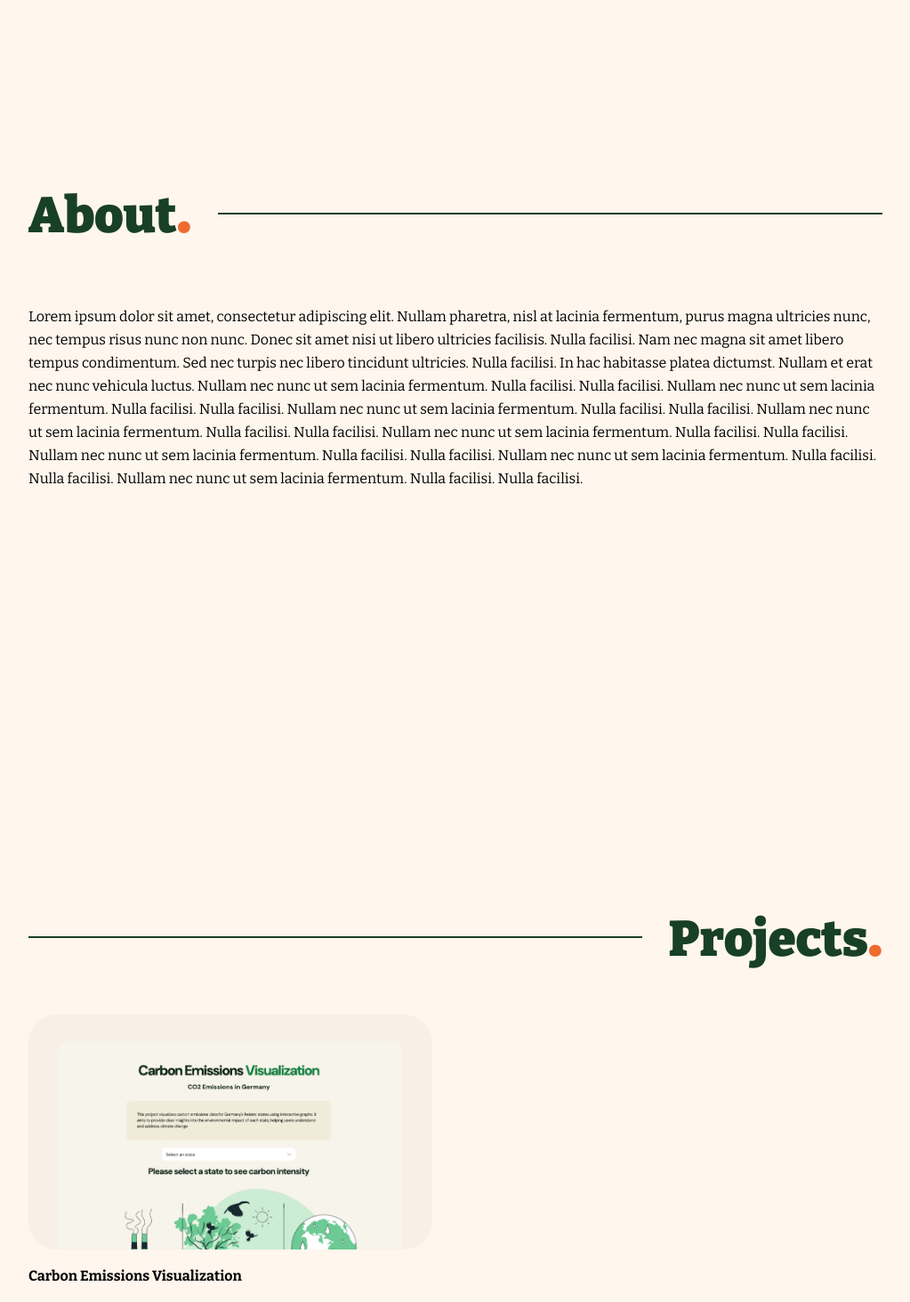
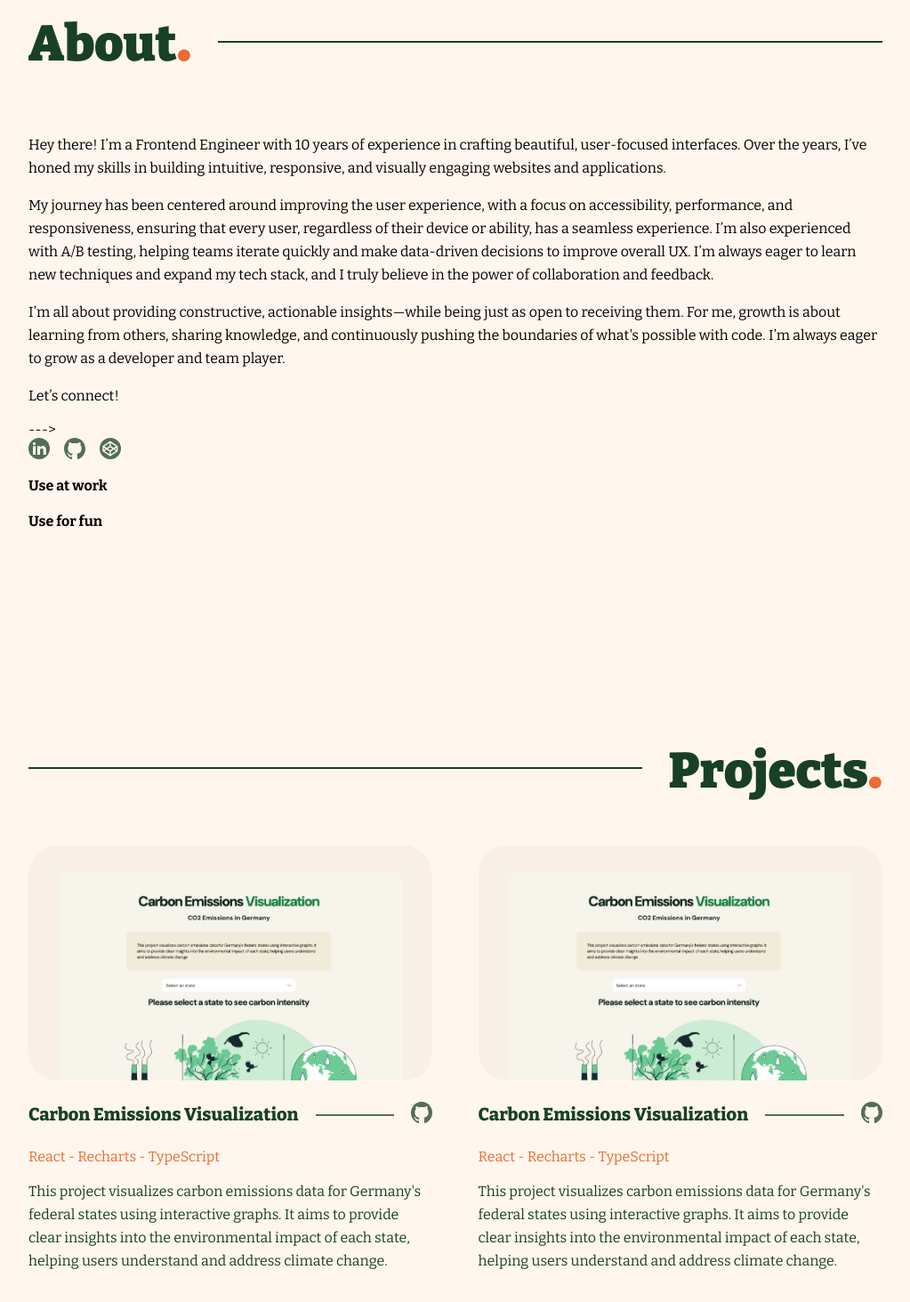
Before and after one commit to nalpizar/nataliaalpizar.com, a React (Vite) app: page / in a window 1280 px wide. Shown: the part 920-2383 px from the top of the page at 89% size, without its empty margins (158-1181 px from the left). Built offline with nearby package versions, Linux system fonts and the light colour scheme.

Commit message:
feat: project card (#9)

```diff
--- a/src/components/utils/Reveal.tsx
+++ b/src/components/utils/Reveal.tsx
@@ -23,12 +23,12 @@ export const Reveal = ({ children, width = 'fit-content' }: Props) => {
     <div ref={ref} style={{ position: 'relative', width }}>
       <motion.div
         variants={{
-          hidden: { opacity: 0, y: 75 },
+          hidden: { opacity: 0, y: 45 },
           visible: { opacity: 1, y: 0 },
         }}
         initial="hidden"
         animate={mainControls}
-        transition={{ duration: 0.5, delay: 0.25 }}
+        transition={{ duration: 0.3, delay: 0.25 }}
       >
         {children}
       </motion.div>
@@ -39,7 +39,7 @@ export const Reveal = ({ children, width = 'fit-content' }: Props) => {
         }}
         initial="hidden"
         animate={slideControls}
-        transition={{ duration: 0.75, ease: 'easeIn' }}
+        transition={{ duration: 0.5, ease: 'easeIn' }}
         style={{
           position: 'absolute',
           top: 4,
--- a/src/sections/About/About.tsx
+++ b/src/sections/About/About.tsx
@@ -1,29 +1,51 @@
 import { Fragment } from 'react/jsx-runtime';
 import './about.scss';
 import { HeaderSection } from '../../components/HeaderSection/HeaderSection';
+import { Social } from '../../components/Social/Social';
 
 export function About() {
   return (
     <Fragment>
       <section id="about" className="section__container">
         <HeaderSection title="About" textAlignment="left" />
-        <p>
-          Lorem ipsum dolor sit amet, consectetur adipiscing elit. Nullam
-          pharetra, nisl at lacinia fermentum, purus magna ultricies nunc, nec
-          tempus risus nunc non nunc. Donec sit amet nisi ut libero ultricies
-          facilisis. Nulla facilisi. Nam nec magna sit amet libero tempus
-          condimentum. Sed nec turpis nec libero tincidunt ultricies. Nulla
-          facilisi. In hac habitasse platea dictumst. Nullam et erat nec nunc
-          vehicula luctus. Nullam nec nunc ut sem lacinia fermentum. Nulla
-          facilisi. Nulla facilisi. Nullam nec nunc ut sem lacinia fermentum.
-          Nulla facilisi. Nulla facilisi. Nullam nec nunc ut sem lacinia
-          fermentum. Nulla facilisi. Nulla facilisi. Nullam nec nunc ut sem
-          lacinia fermentum. Nulla facilisi. Nulla facilisi. Nullam nec nunc ut
-          sem lacinia fermentum. Nulla facilisi. Nulla facilisi. Nullam nec nunc
-          ut sem lacinia fermentum. Nulla facilisi. Nulla facilisi. Nullam nec
-          nunc ut sem lacinia fermentum. Nulla facilisi. Nulla facilisi. Nullam
-          nec nunc ut sem lacinia fermentum. Nulla facilisi. Nulla facilisi.
-        </p>
+        <div>
+          <div>
+            <p>
+              Hey there! I’m a Frontend Engineer with 10 years of experience in
+              crafting beautiful, user-focused interfaces. Over the years, I’ve
+              honed my skills in building intuitive, responsive, and visually
+              engaging websites and applications.
+            </p>
+            <p>
+              My journey has been centered around improving the user experience,
+              with a focus on accessibility, performance, and responsiveness,
+              ensuring that every user, regardless of their device or ability,
+              has a seamless experience. I’m also experienced with A/B testing,
+              helping teams iterate quickly and make data-driven decisions to
+              improve overall UX. I’m always eager to learn new techniques and
+              expand my tech stack, and I truly believe in the power of
+              collaboration and feedback.
+            </p>
+            <p>
+              I’m all about providing constructive, actionable insights—while
+              being just as open to receiving them. For me, growth is about
+              learning from others, sharing knowledge, and continuously pushing
+              the boundaries of what's possible with code. I’m always eager to
+              grow as a developer and team player.
+            </p>
+            <div>
+              <p>Let’s connect!</p> ---&gt; <Social></Social>
+            </div>
+          </div>
+          <div>
+            <div>
+              <h4>Use at work</h4>
+            </div>
+            <div>
+              <h4>Use for fun</h4>
+            </div>
+          </div>
+        </div>
       </section>
     </Fragment>
   );
--- a/src/sections/Projects/Projects.tsx
+++ b/src/sections/Projects/Projects.tsx
@@ -3,6 +3,8 @@ import { HeaderSection } from '../../components/HeaderSection/HeaderSection';
 // import { Reveal } from '../../components/utils/Reveal';
 import './projects.scss';
 import projectImage from '../../assets/project-1.png';
+import { motion } from 'framer-motion';
+import { Reveal } from '../../components/utils/Reveal';
 
 export function Projects() {
   return (
@@ -12,20 +14,28 @@ export function Projects() {
         <div className="projects__container">
           <div className="project">
             <div className="project__image">
-              <img
+              <motion.img
                 src={projectImage}
                 alt="Project-1 image"
                 className="project__image-img"
-                style={{ width: '85%', rotate: '0deg' }}
-              ></img>
+                style={{ width: '85%' }}
+                whileHover={{ scale: 1.1, rotate: 5 }}
+                transition={{ type: 'spring', stiffness: 300 }}
+              />
             </div>
             <div className="project__description">
+              <Reveal width="100%">
                 <div className="project__description-title">
                   <h4 className="project__title-text">
                     Carbon Emissions Visualization
                   </h4>
                   <div className="project__title-title-line"></div>
-                <a target="_blank" rel="nofollow" href="https://www.github.com">
+                  <a
+                    target="_blank"
+                    className="project__description-link"
+                    rel="nofollow"
+                    href="https://github.com/nalpizar/CarbonEmissionsVisualizer"
+                  >
                     <svg
                       width="24"
                       height="24"
@@ -42,21 +52,78 @@ export function Projects() {
                     </svg>
                   </a>
                 </div>
-
+              </Reveal>
+              <Reveal>
                 <div className="project__description-tech">
                   React - Recharts - TypeScript
                 </div>
-
+              </Reveal>
+              <Reveal>
                 <p className="projects__description-text">
                   This project visualizes carbon emissions data for Germany's
                   federal states using interactive graphs. It aims to provide
                   clear insights into the environmental impact of each state,
-                helping users understand and address climate change.{' '}
-                <span>Learn more &gt;</span>
+                  helping users understand and address climate change.
                 </p>
+              </Reveal>
             </div>
           </div>
-          <div className="project"></div>
+          <div className="project">
+            <div className="project__image">
+              <motion.img
+                src={projectImage}
+                alt="Project-1 image"
+                className="project__image-img"
+                style={{ width: '85%' }}
+                whileHover={{ scale: 1.1, rotate: 5 }}
+                transition={{ type: 'spring', stiffness: 300 }}
+              />
+            </div>
+            <div className="project__description">
+              <Reveal width="100%">
+                <div className="project__description-title">
+                  <h4 className="project__title-text">
+                    Carbon Emissions Visualization
+                  </h4>
+                  <div className="project__title-title-line"></div>
+                  <a
+                    target="_blank"
+                    className="project__description-link"
+                    rel="nofollow"
+                    href="https://github.com/nalpizar/CarbonEmissionsVisualizer"
+                  >
+                    <svg
+                      width="24"
+                      height="24"
+                      fill="none"
+                      xmlns="http://www.w3.org/2000/svg"
+                    >
+                      <path
+                        fill-rule="evenodd"
+                        clip-rule="evenodd"
+                        d="M12 0C5.373 0 0 5.507 0 12.306c0 5.438 3.44 10.045 8.207 11.674.6.112.82-.268.82-.595 0-.295-.01-1.066-.016-2.095-3.338.745-4.045-1.65-4.045-1.65-.546-1.42-1.334-1.8-1.334-1.8-1.087-.766.08-.75.08-.75 1.206.086 1.838 1.27 1.838 1.27 1.071 1.88 2.807 1.34 3.493 1.023.107-.793.418-1.34.76-1.645-2.662-.31-5.464-1.366-5.464-6.08 0-1.345.466-2.443 1.232-3.3-.123-.311-.535-1.565.118-3.258 0 0 1.007-.332 3.3 1.26a11.241 11.241 0 0 1 3.006-.413c1.018.005 2.046.139 3.005.412C17.293 4.77 18.295 5.1 18.295 5.1c.653 1.693.24 2.947.117 3.258.767.862 1.233 1.96 1.233 3.3 0 4.725-2.808 5.764-5.48 6.07.428.38.814 1.13.814 2.277 0 1.644-.016 2.973-.016 3.375 0 .327.214.712.825.59C20.566 22.345 24 17.737 24 12.305 24 5.507 18.627 0 12 0Z"
+                        fill="#184027"
+                        fill-opacity=".75"
+                      ></path>
+                    </svg>
+                  </a>
+                </div>
+              </Reveal>
+              <Reveal>
+                <div className="project__description-tech">
+                  React - Recharts - TypeScript
+                </div>
+              </Reveal>
+              <Reveal>
+                <p className="projects__description-text">
+                  This project visualizes carbon emissions data for Germany's
+                  federal states using interactive graphs. It aims to provide
+                  clear insights into the environmental impact of each state,
+                  helping users understand and address climate change.
+                </p>
+              </Reveal>
+            </div>
+          </div>
         </div>
       </section>
     </Fragment>
--- a/src/sections/Projects/projects.scss
+++ b/src/sections/Projects/projects.scss
@@ -1,8 +1,11 @@
+@use '../../styles/theme/colors' as colors;
+@use '../../styles/mixins' as *;
+
 .projects__container {
   display: grid;
-  grid-template-columns: 1fr 1fr;
-  grid-gap: 3.2rem;
-  gap: 3.2rem;
+  grid-template-columns: 1fr;
+  grid-gap: 2rem;
+  gap: 2rem;
 
   .project {
     &__image {
@@ -13,8 +16,11 @@
       border-radius: 2rem;
       padding: 2rem;
       height: 200px;
+      max-width: 400px;
       overflow: hidden;
       position: relative;
+      cursor: pointer;
+      /* margin: 0 auto;  Right now since is only 1 project*/
 
       &-img {
         position: absolute;
@@ -22,5 +28,71 @@
         border-radius: 10px;
       }
     }
+    &__description {
+      color: #184027;
+      &-title {
+        display: flex;
+        align-items: center;
+        gap: 1.2rem;
+
+        flex-direction: column;
+        position: relative;
+        margin-bottom: 20px;
+      }
+
+      &-tech {
+        color: #ed6b2e;
+      }
+
+      &-link {
+        position: absolute;
+        right: 15px;
+        top: 30px;
+        &:hover,
+        &:focus {
+          svg > path {
+            fill: colors.$color-orange;
+          }
+        }
+      }
+    }
+
+    &__title-text {
+      flex-shrink: 0;
+      font-weight: 800;
+      font-size: 20px;
+      margin: 20px 0 0;
+    }
+
+    &__title-title-line {
+      height: 2px;
+      width: 100%;
+      background: #184027;
+      opacity: 0.75;
+    }
   }
 }
+
+@include media('medium') {
+  .projects__container {
+    grid-template-columns: 1fr 1fr;
+    grid-gap: 3.2rem;
+    gap: 3.2rem;
+    .project {
+      &__description {
+        &-title {
+          flex-direction: row;
+          margin-bottom: 0;
+        }
+
+        &-link {
+          position: initial;
+        }
+      }
+
+      &__title-text {
+        margin: 27px 0;
+      }
+    }
+  }
+}
--- a/src/styles/index.scss
+++ b/src/styles/index.scss
@@ -46,8 +46,7 @@ p {
   display: flex;
   justify-content: center;
   flex-direction: column;
-  min-height: 100vh;
-  padding: 2.5%;
+  padding: 5%;
   max-width: 960px;
   margin: 0 auto;
 }
```
Lines whose indentation alone changed are shown as unchanged.
